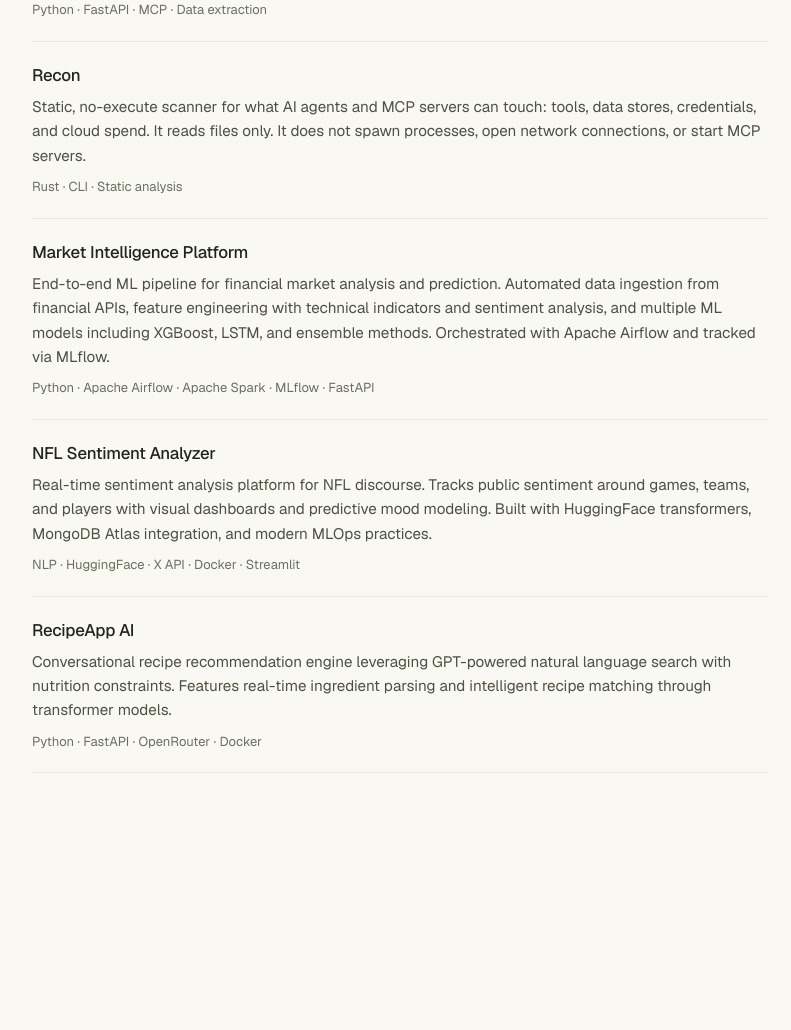
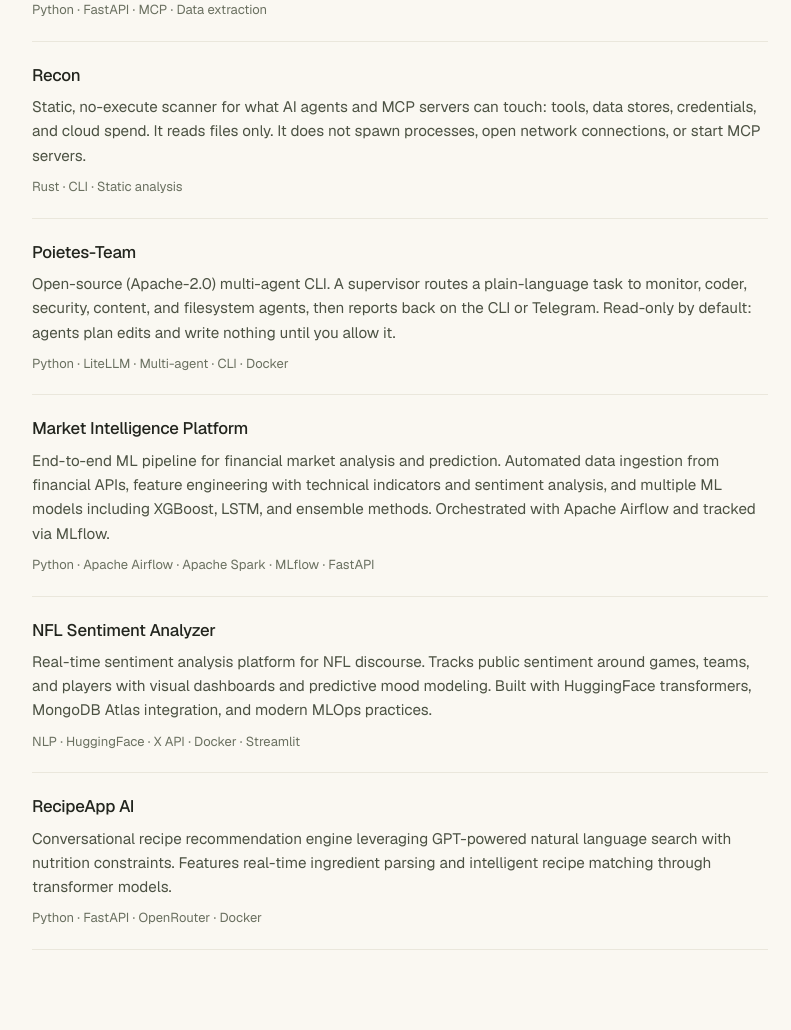
Before and after one commit to cdobratz/CassidyBlog, a Flask app: page /projects in a window 1280 px wide. Shown: the part 641-1671 px from the top of the page, without its empty margins (240-1031 px from the left). Before the commit the page ends 1414 px from the top, so only its background shows below. Run offline with Flask 3, Linux system fonts and the light colour scheme; some libraries are stand-ins or nearby versions.

Commit message:
Add Poietes-Team to projects page

```diff
--- a/templates/projects.html
+++ b/templates/projects.html
@@ -27,6 +27,11 @@
             <p class="work__text">Static, no-execute scanner for what AI agents and MCP servers can touch: tools, data stores, credentials, and cloud spend. It reads files only. It does not spawn processes, open network connections, or start MCP servers.</p>
             <p class="work__tags">Rust · CLI · Static analysis</p>
         </a>
+        <a class="work" href="https://github.com/cdobratz/Poietes-Team" target="_blank" rel="noopener">
+            <h2 class="work__title">Poietes-Team</h2>
+            <p class="work__text">Open-source (Apache-2.0) multi-agent CLI. A supervisor routes a plain-language task to monitor, coder, security, content, and filesystem agents, then reports back on the CLI or Telegram. Read-only by default: agents plan edits and write nothing until you allow it.</p>
+            <p class="work__tags">Python · LiteLLM · Multi-agent · CLI · Docker</p>
+        </a>
         <a class="work" href="https://github.com/cdobratz/market-intelligence-mvp" target="_blank" rel="noopener">
             <h2 class="work__title">Market Intelligence Platform</h2>
             <p class="work__text">End-to-end ML pipeline for financial market analysis and prediction. Automated data ingestion from financial APIs, feature engineering with technical indicators and sentiment analysis, and multiple ML models including XGBoost, LSTM, and ensemble methods. Orchestrated with Apache Airflow and tracked via MLflow.</p>
```
